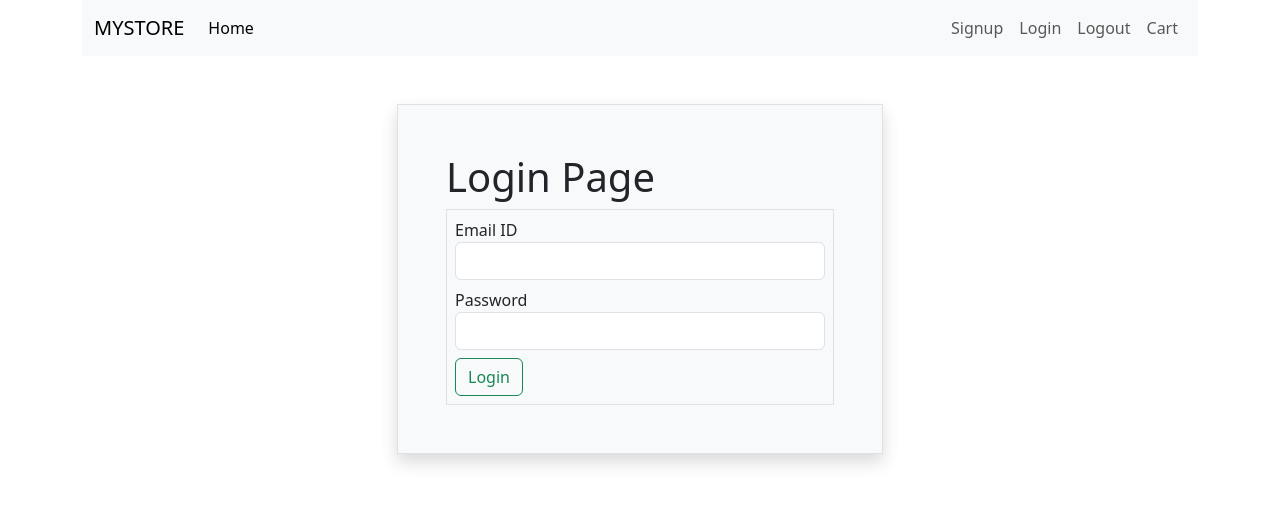
After one commit to GollaHulikuntappa/ecommerce, a Django app: page /login/ in a window 1280 px wide. The commit adds this page. Shown: the top 505 px of the page. Run offline with Django 5.2, Linux system fonts and the light colour scheme.

Commit message:
finalcommit

```diff
--- a/shop/urls.py
+++ b/shop/urls.py
@@ -4,5 +4,6 @@ from shop import views
 urlpatterns = [
     path('',views.home),
     path('signup/',views.signup),
+    path('login/',views.login)
     # path('productpage/',views.displayProduct)
 ]
--- a/shop/views.py
+++ b/shop/views.py
@@ -1,9 +1,9 @@
-from django.shortcuts import render
+from django.shortcuts import render,redirect
 from django.http import HttpResponse
 from shop.product import Product
 from shop.category import Category
 from shop.forms import CustomerModelForm
-from django.contrib.auth.hashers import make_password
+from django.contrib.auth.hashers import make_password,check_password
 from shop.customer import Customer
 
 # Create your views here.
@@ -75,3 +75,30 @@ def signup(request):
         else:
             msg={"error":error_msg,"value":uservalues}
             return render(request,'signup.html',msg)
+
+
+
+def login(request):
+    if request.method == "GET":
+        return render(request,"login.html")
+    else:
+        email=request.POST['email']
+        password=request.POST["password"]
+
+        # to check email found or not
+        users=Customer.getemail(email)
+        error_msg=None
+        if users:
+            # if email found check password
+            check=check_password(password,users.password)
+            if check:
+                return redirect("/")
+            else:
+                error_msg="Password is incorrect"
+                msg={'error':error_msg}
+                return render(request,'login.html',msg)
+
+        else:
+            error_msg="Email is not found"
+            msg={'error':error_msg}
+            return render(request,'login.html',msg)
--- /dev/null
+++ b/templates/login.html
@@ -0,0 +1,37 @@
+{% extends "theme.html" %}
+{% block main %}
+<div class='container'>
+    <div class='row m-5'>
+        <div class='col-lg-6 mx-auto'>
+            <div class="border shadow p-5 bg-light">
+            <h1> Login Page </h1>
+            {% if error%}
+                <div>
+                    <div class="alert alert-warning alert-dismissible fade show" role="alert">
+                        <strong>{{error}}</strong>
+                        <button type="button" class="btn-close" data-bs-dismiss="alert" aria-label="Close"></button>
+                      </div>
+                </div>
+            {% endif %}
+            <form method="post" action='' class="border">
+                {%csrf_token%}
+                <div class="form-group m-2">
+                    <label> Email ID </label>
+                    <input type="email" name="email" class="form-control">
+                </div>
+
+                <div class="form-group m-2">
+                    <label>Password</label>
+                    <input type="password" name="password" class="form-control">
+                </div>
+
+                <div class="form-group m-2">
+                    <input type="submit" value="Login" class="btn btn-outline-success">
+                </div>
+            </form>
+            </div>
+
+        </div>
+    </div>
+</div>
+{% endblock %}
--- a/templates/theme.html
+++ b/templates/theme.html
@@ -32,7 +32,7 @@
                                       <a class="nav-link" href="signup/">Signup</a>
                                     </li>
                                     <li class="nav-item">
-                                      <a class="nav-link" href="#">Login</a>
+                                      <a class="nav-link" href="login/">Login</a>
                                     </li>
                                     <li class="nav-item">
                                       <a class="nav-link" href="#">Logout</a>
```
Also changed, not shown: shop/customer.py (+8 -0 lines).
